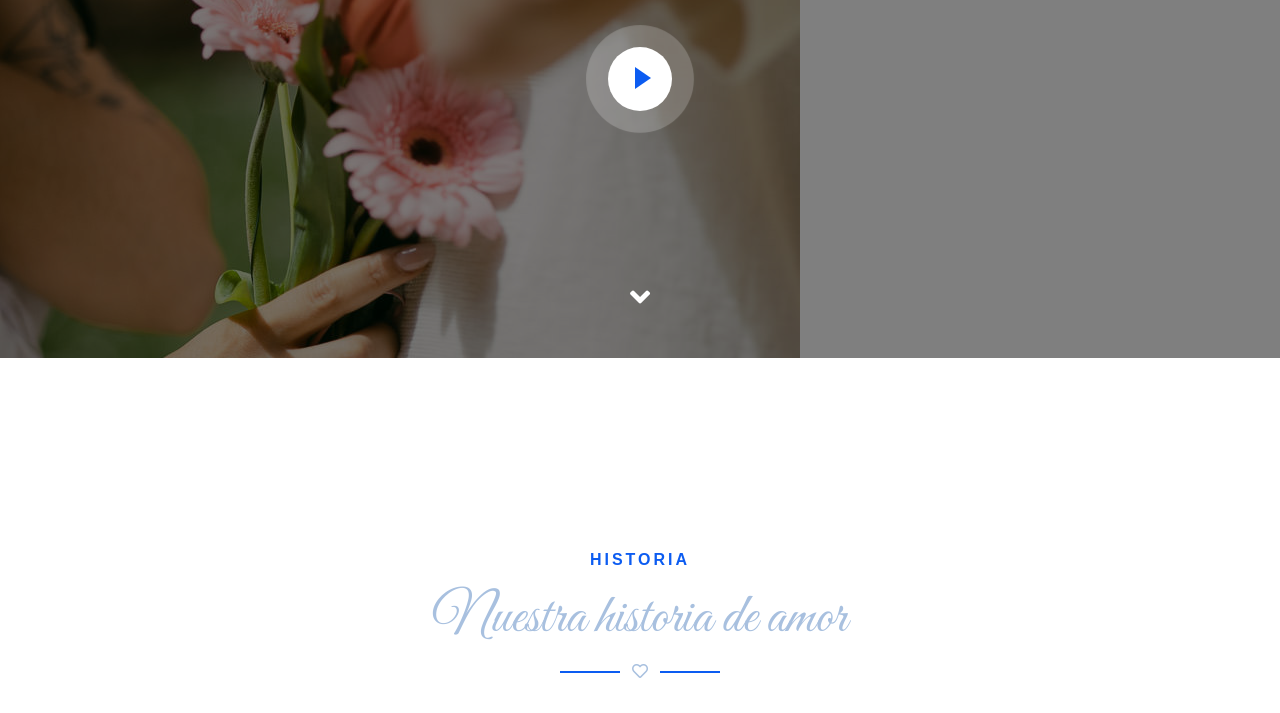
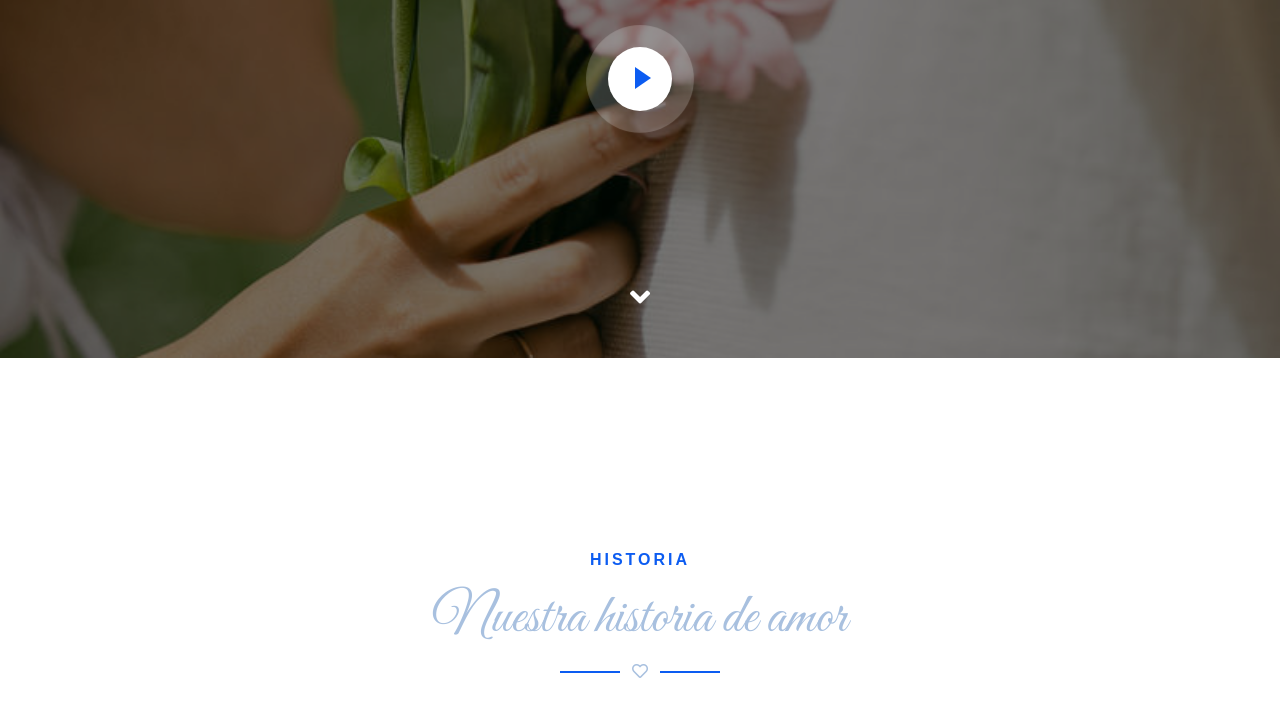
Before and after one commit to mimorep/bodapaulamanuel, a plain HTML site: page index.html in a window 1280 px wide. Shown: the part 442-1155 px from the top of the page. Drawn offline with nearby package versions, Linux system fonts and the light colour scheme; a web font is replaced by a local one.

Commit message:
Bug fixed on main photo render

```diff
--- a/index.html
+++ b/index.html
@@ -4,11 +4,11 @@
 <head>
     <meta charset="utf-8">
     <title>Paula & Manuel - La boda del año</title>
+    <meta name="viewport" content="width=device-width, initial-scale=1.0"/>
 
     <!-- SEO TAGS -->
     <meta name="description" content="Boda de Paula y Manuel en San Millan de la cogolla, con el peculiar nombre de como un tato para toda la vida"/>
     <meta name="robots" content="index, follow"/>
-    <meta name="viewport" content="width=device-width, initial-scale=1.0"/>
     <meta name="keywords" content="boda, manuel, paula, san millan"/>
 
     <!-- Favicon -->
@@ -65,7 +65,7 @@
         <div id="header-carousel" class="carousel slide carousel-fade" data-ride="carousel">
             <div class="carousel-inner">
                 <div class="carousel-item position-relative active" style="height: 100vh; min-height: 400px;">
-                    <img alt="Novia con rosa en la mano" ="position-absolute w-100 h-100" src="img/ImagenesPaula/fotosinicio/image0.jpeg" style="object-fit: cover;">
+                    <img alt="Novia con rosa en la mano" class="position-absolute w-100 h-100" src="img/ImagenesPaula/fotosinicio/image0.jpeg" style="object-fit: cover;">
                     <div class="carousel-caption d-flex flex-column align-items-center justify-content-center">
                         <div class="p-3" style="max-width: 900px;">
                             <h1 class="display-1 font-secondary text-white mt-n3 mb-md-4">Paula & Manuel</h1>
```
